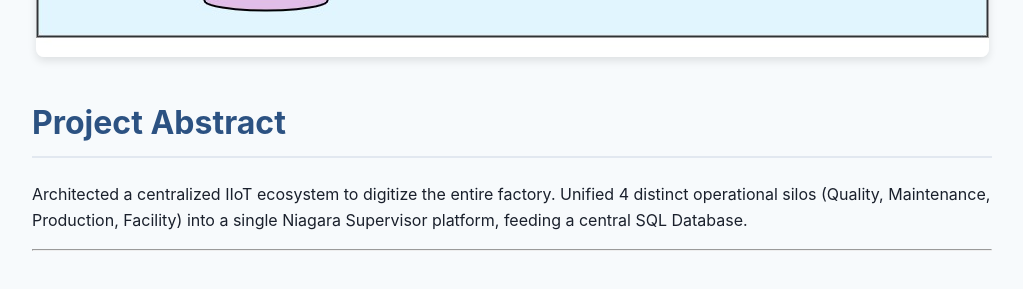
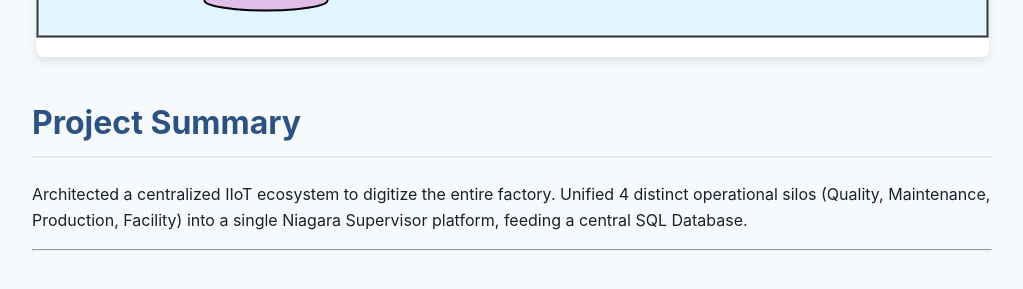
Before and after one commit to xion-xion/xion-xion.github.io, a Jekyll site: the page built from projects/project-smart-factory.html, in a window 1280 px wide and 900 px high, scrolled down 1557 px. Shown: the part 157-446 px from the top of the window, without its empty margins (128-1151 px from the left). Built offline with Jekyll 4.4.1, drawn with Linux system fonts in a browser that asks for light colours.

Commit message:
fix: Change 'Project Abstract' to 'Project Summary' in smart factory project

```diff
--- a/projects/project-smart-factory.html
+++ b/projects/project-smart-factory.html
@@ -37,7 +37,7 @@ title: Integrated Smart Factory Ecosystem (IIoT)
 
 <section class="project-content-grid">
     <div class="main-content">
-        <h2>Project Abstract</h2>
+        <h2>Project Summary</h2>
         <p>Architected a centralized IIoT ecosystem to digitize the entire factory. Unified 4 distinct operational silos (Quality, Maintenance, Production, Facility) into a single Niagara Supervisor platform, feeding a central SQL Database.</p>
 
         <hr>
```
